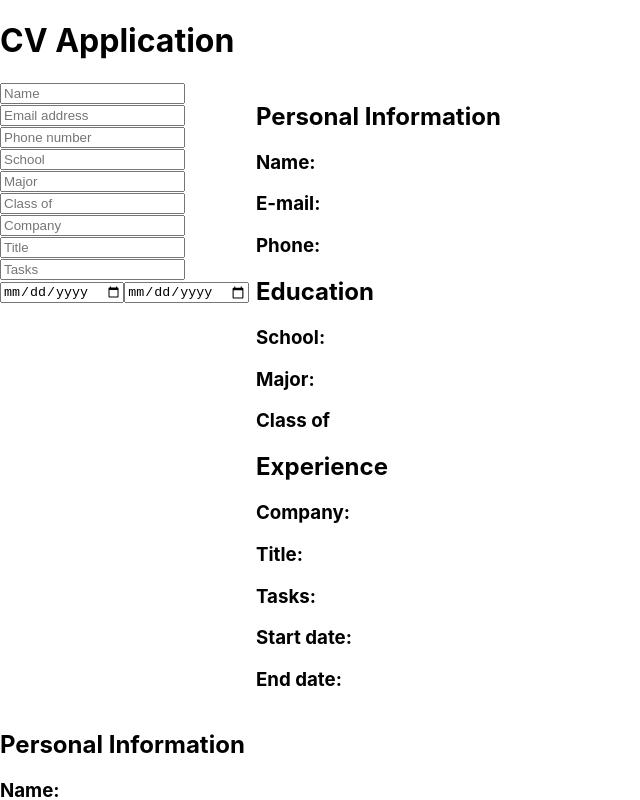
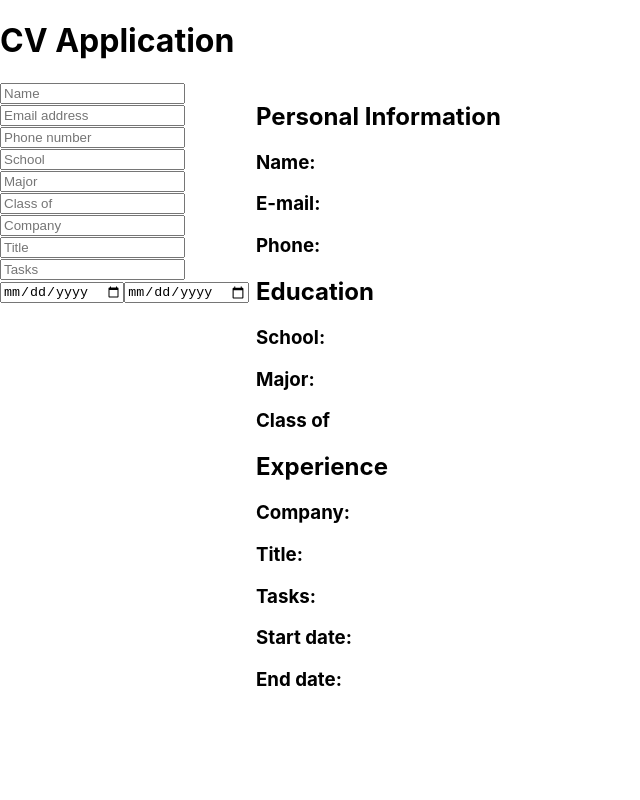
Before and after one commit to aldoportillo/cv-application, a React (Create React App) app: page / in a window 1280 px wide. Shown: the top 800 px of the page, without its empty margins (0-640 px from the left). Built offline with nearby package versions, Linux system fonts and the light colour scheme.

Commit message:
Remove imports for deleted components

```diff
--- a/src/App.js
+++ b/src/App.js
@@ -1,16 +1,13 @@
 import './App.css';
-import CurriculumVitae from './components/CurriculumVitae';
-import Education from './components/Education';
-import Experience from './components/Experience';
+
 import Header from './components/header';
 import Form from './components/Form'
-import Info from './components/Info'
+
 function App() {
   return (
     <div className="App">
       <Header />
       <Form />
-      <CurriculumVitae/>
     </div>
   );
 }
```
